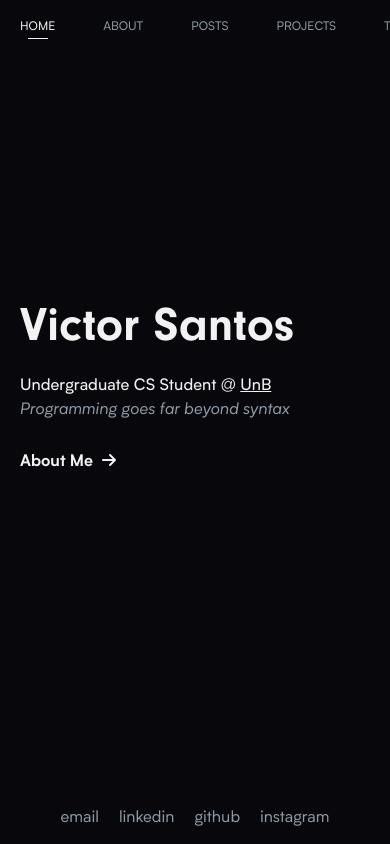
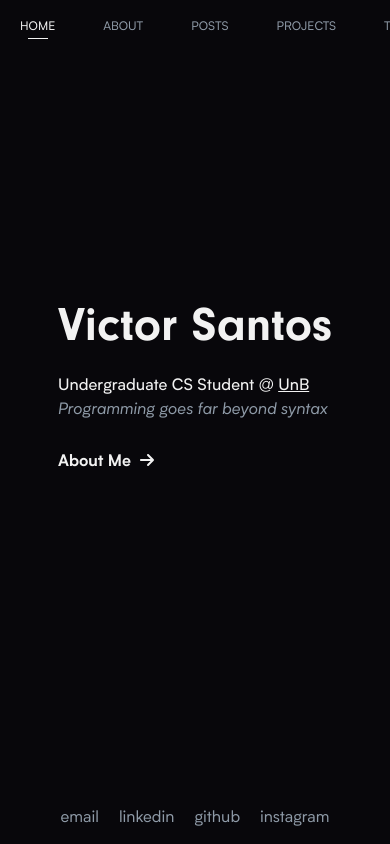
Before and after one commit to tilnoene/tilnoene.com, a Next.js app: page / in a window 390 px wide. Shown: the top 844 px of the page. Built offline with nearby package versions, Linux system fonts and the light colour scheme.

Commit message:
feat: Mobile version of the home

```diff
--- a/src/app/page.tsx
+++ b/src/app/page.tsx
@@ -3,7 +3,8 @@ import { FaArrowRight } from 'react-icons/fa6'
 
 export default function Home() {
   return (
-    <div className="flex-1 flex justify-center flex-col gap-5">
+    <div className="flex-1 flex justify-center md:justify-start">
+      <div className="flex justify-center flex-col gap-5">
         <h1 className="text-5xl">Victor Santos</h1>
 
         <div>
@@ -33,5 +34,6 @@ export default function Home() {
           <FaArrowRight />
         </Link>
       </div>
+    </div>
   )
 }
```
Lines whose indentation alone changed are shown as unchanged.
